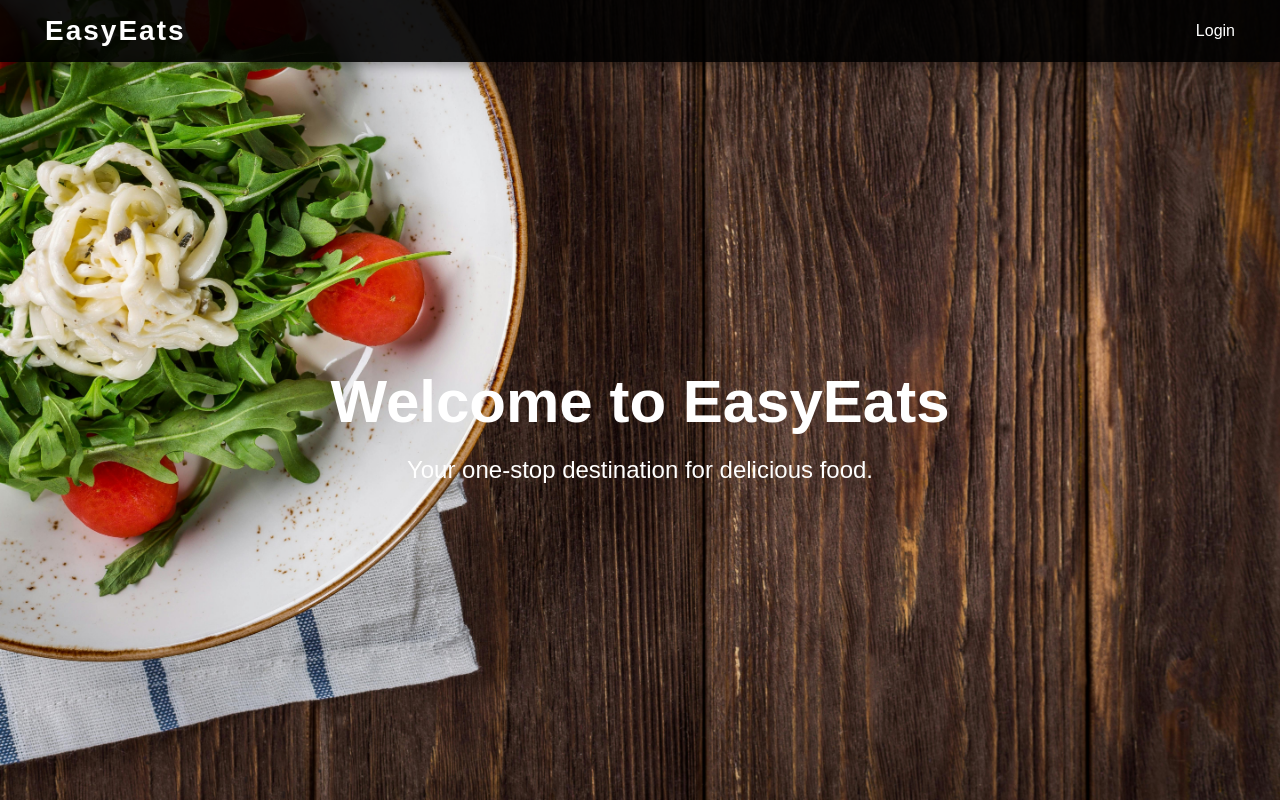
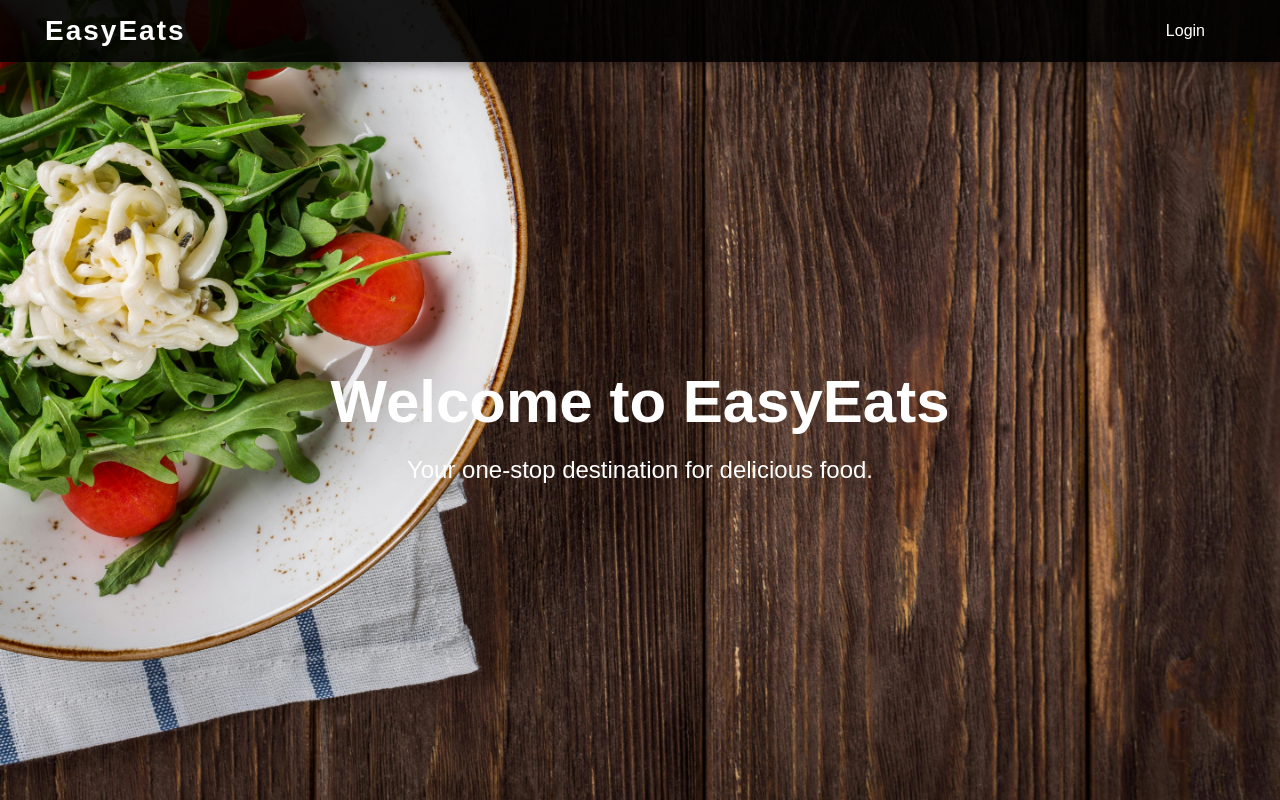
Before and after one commit to Gokulkrishnajayan/EasyEats, a PHP site: page / in a window 1280 px wide. Run offline with PHP 8.4, Linux system fonts and the light colour scheme.

Commit message:
landing page set

```diff
--- a/css/index.css
+++ b/css/index.css
@@ -46,12 +46,14 @@ body {
 .navbar .nav-links {
     list-style: none;
     display: flex;
-    justify-content: flex-end; /* Align links to the right */
+    justify-content: flex-start; /* Align links to the left */
     align-items: center;
+    margin-left: auto; /* Push the links to the right of the logo */
+    padding-right: 30px;
 }
 
 .navbar .nav-links li {
-    margin-left: 30px;
+    margin-left: 20px; /* Adjust spacing between links */
     position: relative;
 }
 
@@ -74,6 +76,7 @@ body {
 /* Dropdown Menu */
 .dropdown {
     position: relative;
+    margin-left: -30px; /* Move the login dropdown further left */
 }
 
 .dropdown .dropdown-content {
--- a/index.php
+++ b/index.php
@@ -26,8 +26,8 @@
             <li class="dropdown">
                 <a href="#">Login</a>
                 <div class="dropdown-content">
-                    <a href="login.php">User Login</a>
-                    <a href="admin-login.php">Admin Login</a>
+                    <a href="user/login.php">User Login</a>
+                    <a href="admin/login.php">Admin Login</a>
                 </div>
             </li>
         </ul>
```
